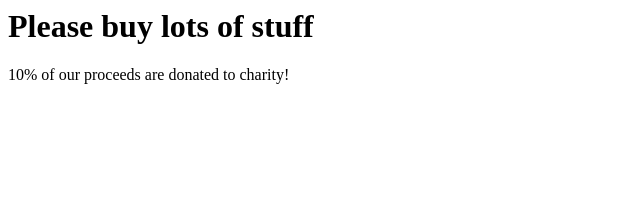
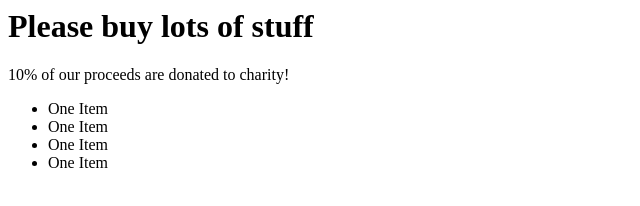
Before and after one commit to drew-fierst/class-demo, a plain HTML site: page Shopping/index.html in a window 1280 px wide. Shown: the whole page, without its empty margins (0-640 px from the left). Drawn offline with Linux system fonts and the light colour scheme.

Commit message:
adds shopping content

```diff
--- a/Shopping/index.html
+++ b/Shopping/index.html
@@ -6,5 +6,11 @@
 <h1>Please buy lots of stuff</h1>
 <p>10% of our proceeds are donated to charity!</p>
 
+<ul>
+	<li>One Item</li>
+	<li>One Item</li>
+	<li>One Item</li>
+	<li>One Item</li>
+</ul>
 </body>
 </html>
```
Also changed, not shown: 1 other file.
